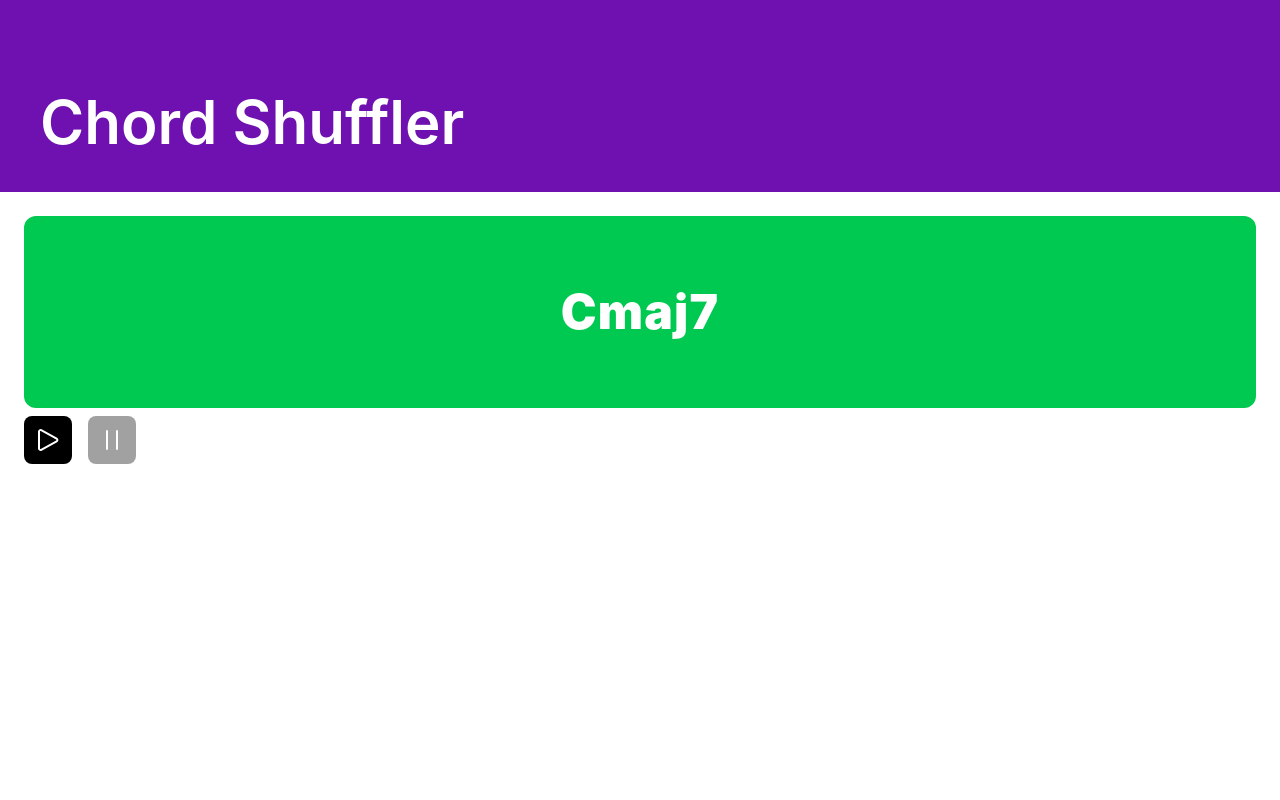
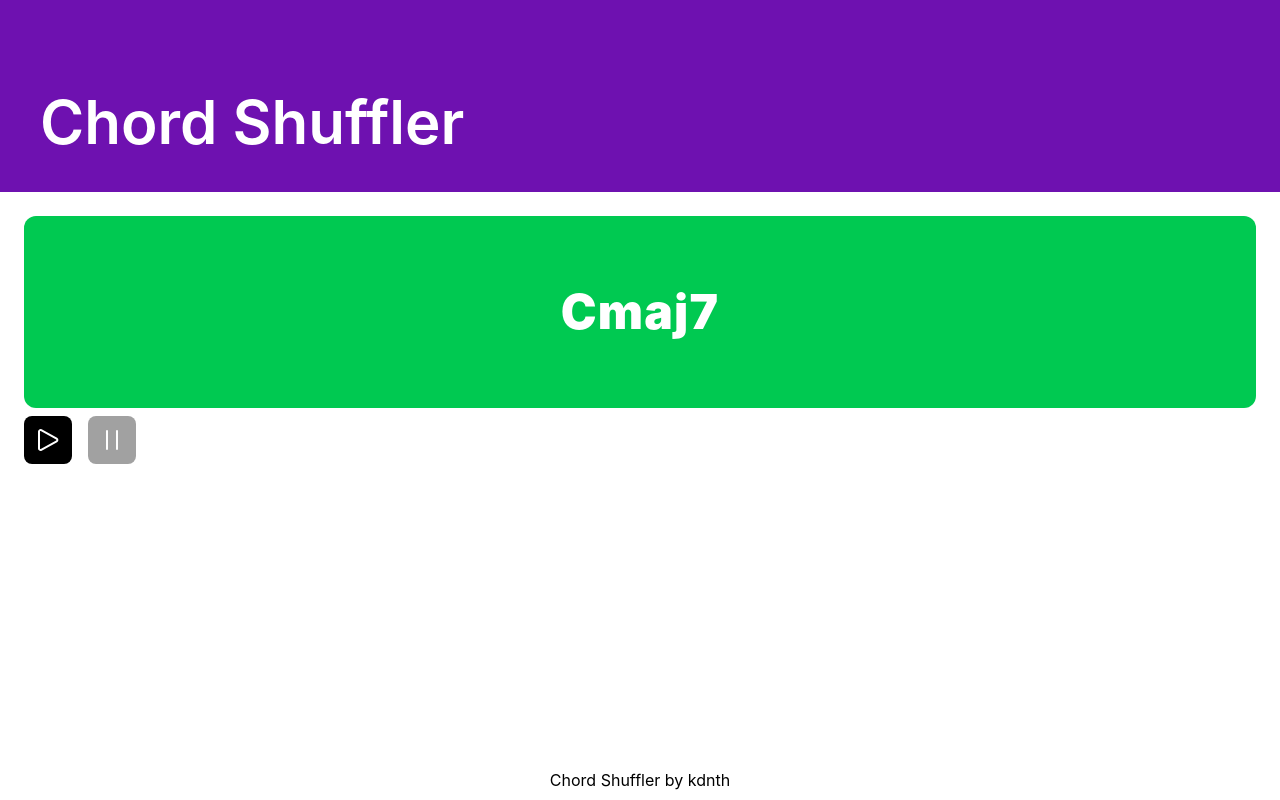
Before and after one commit to kdnth/ChordShuffler, a Vue app: page / in a window 1280 px wide. Built offline with nearby package versions, Linux system fonts and the light colour scheme.

Commit message:
chore: add MIT license and attribution

```diff
--- a/package.json
+++ b/package.json
@@ -2,6 +2,7 @@
   "name": "chords",
   "version": "0.0.0",
   "private": true,
+  "license": "MIT",
   "type": "module",
   "scripts": {
     "dev": "vite",
--- a/src/App.vue
+++ b/src/App.vue
@@ -1,9 +1,11 @@
 <script setup lang="ts">
+import AppFooter from './components/AppFooter.vue';
 import HomeView from './views/HomeView.vue';
 </script>
 
 <template>
   <HomeView />
+  <AppFooter class="absolute bottom-2 left-1/2 -translate-x-1/2" />
 </template>
 
 <style scoped></style>
--- /dev/null
+++ b/src/components/AppFooter.vue
@@ -0,0 +1,7 @@
+<template>
+  <div>
+    <p class="hover:underline hover:text-yellow-500">
+      Chord Shuffler by <a href="https://github.com/kdnth">kdnth</a>
+    </p>
+  </div>
+</template>
```
Also changed, not shown: 1 other file (tests, documents, lock files or other folders).
